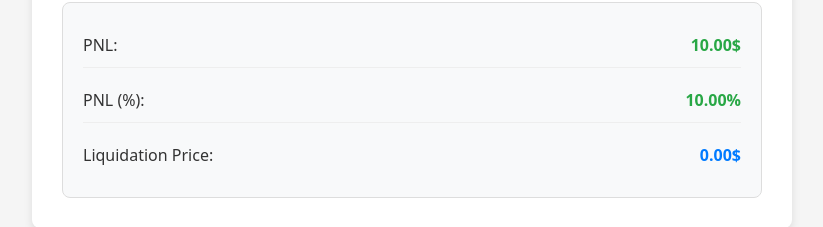
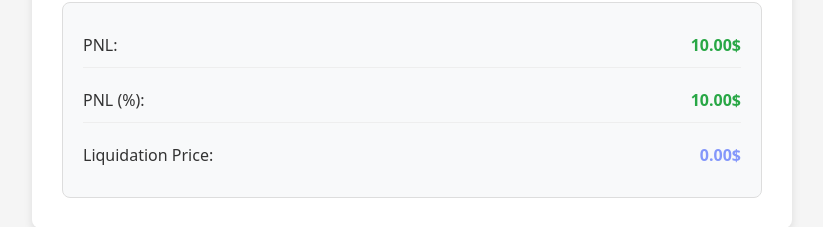
Before and after one commit to Pyroarsonist/leverage-calculator, a React (Vite) app: page / in a window 1280 px wide. Shown: the part 568-795 px from the top of the page, without its empty margins (228-1051 px from the left). Built offline with nearby package versions, Linux system fonts and the light colour scheme.

Commit message:
handled invalid user inputs, extended PNL display logic

```diff
--- a/src/LeverageCalculator.css
+++ b/src/LeverageCalculator.css
@@ -154,6 +154,14 @@
   color: #dc3545; /* Red color for negative values */
 }
 
+.result-value.error {
+    color: #dc7618;
+}
+
+.result-value.liquidation {
+    color: #8497fa;
+}
+
 .theme-toggle {
   background-color: var(--theme-toggle-bg);
   color: var(--theme-toggle-text);
--- a/src/LeverageCalculator.jsx
+++ b/src/LeverageCalculator.jsx
@@ -60,22 +60,22 @@ function LeverageCalculator() {
     }, [isLong]);
 
     const handleLeverageChange = (e) => {
-        const value = parseFloat(e.target.value) || 0;
+        const value = parseFloat(e.target.value);
         setLeverage(value);
     };
 
     const handleEntryPriceChange = (e) => {
-        const value = parseFloat(e.target.value) || 0;
+        const value = parseFloat(e.target.value);
         setEntryPrice(value);
     };
 
     const handleExitPriceChange = (e) => {
-        const value = parseFloat(e.target.value) || 0;
+        const value = parseFloat(e.target.value);
         setExitPrice(value);
     };
 
     const handleMarginRequirementChange = (e) => {
-        const value = parseFloat(e.target.value) || 0;
+        const value = parseFloat(e.target.value);
         setMarginRequirement(value);
     };
 
@@ -83,7 +83,12 @@ function LeverageCalculator() {
         setIsLong(!isLong);
     };
 
-    const { profitLoss, pnl, liquidationPrice } = calculate({
+    const {
+        pnlAbsolute,
+        pnlPercent: pnlPercent,
+        liquidationPrice,
+        isWrongInput,
+    } = calculate({
         leverage,
         entryPrice,
         exitPrice,
@@ -187,25 +192,43 @@ function LeverageCalculator() {
                 <div className="results">
                     <div className="result-item">
                         <span>PNL:</span>
+                        {isWrongInput ? (
+                            <span className="result-value error">
+                                Invalid Input
+                            </span>
+                        ) : (
                             <span
-                            className={`result-value ${parseFloat(profitLoss) > 0 ? 'positive' : parseFloat(profitLoss) < 0 ? 'negative' : ''}`}
+                                className={`result-value ${parseFloat(pnlAbsolute) > 0 ? 'positive' : parseFloat(pnlAbsolute) < 0 ? 'negative' : ''}`}
                             >
-                            {profitLoss}$
+                                {pnlAbsolute}$
                             </span>
+                        )}
                     </div>
                     <div className="result-item">
                         <span>PNL (%):</span>
+                        {isWrongInput ? (
+                            <span className="result-value error">
+                                Invalid Input
+                            </span>
+                        ) : (
                             <span
-                            className={`result-value ${parseFloat(pnl) > 0 ? 'positive' : parseFloat(pnl) < 0 ? 'negative' : ''}`}
+                                className={`result-value ${parseFloat(pnlPercent) > 0 ? 'positive' : parseFloat(pnlPercent) < 0 ? 'negative' : ''}`}
                             >
-                            {pnl}%
+                                {pnlAbsolute}$
                             </span>
+                        )}
                     </div>
                     <div className="result-item">
                         <span>Liquidation Price:</span>
-                        <span className="result-value">
+                        {isWrongInput ? (
+                            <span className="result-value error">
+                                Invalid Input
+                            </span>
+                        ) : (
+                            <span className={`result-value liquidation`}>
                                 {liquidationPrice}$
                             </span>
+                        )}
                     </div>
                 </div>
             </main>
--- a/src/calculator.js
+++ b/src/calculator.js
@@ -3,7 +3,7 @@ export const calculate = ({
     marginRequirement,
     exitPrice,
     entryPrice,
-    isLong = true,
+    isLong,
 }) => {
     const positionSize = leverage * marginRequirement;
     const units = positionSize / entryPrice;
@@ -12,8 +12,8 @@ export const calculate = ({
     const priceDifference = isLong
         ? exitPrice - entryPrice
         : entryPrice - exitPrice;
-    const profitLoss = units * priceDifference;
-    const pnl = (profitLoss / positionSize) * 100;
+    const pnlAbsolute = units * priceDifference;
+    const pnlPercent = (pnlAbsolute / positionSize) * 100;
 
     // Calculate liquidation price
     // For long positions: liquidation occurs when price falls below a certain threshold
@@ -32,8 +32,9 @@ export const calculate = ({
     }
 
     return {
-        profitLoss: profitLoss.toFixed(2),
-        pnl: pnl.toFixed(2),
+        pnlAbsolute: pnlAbsolute.toFixed(2),
+        pnlPercent: pnlPercent.toFixed(2),
         liquidationPrice: liquidationPrice.toFixed(2),
+        isWrongInput: isNaN(pnlPercent),
     };
 };
```
Lines whose indentation alone changed are shown as unchanged.
